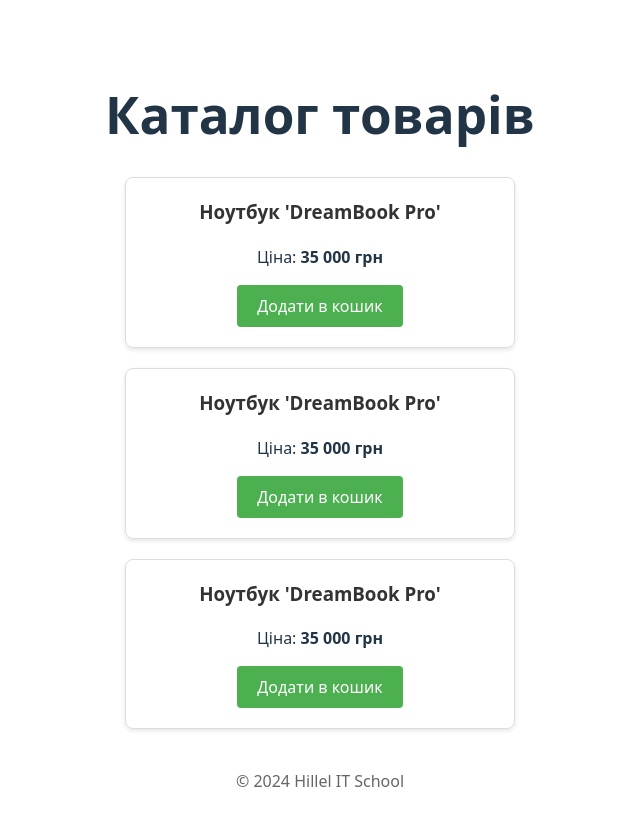
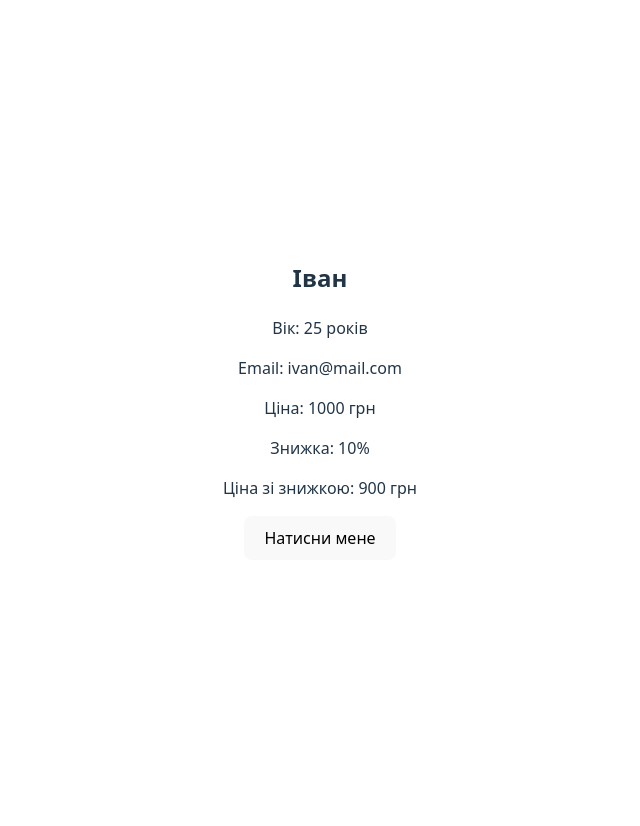
Before and after one commit to SDudyuk/react-vite-project, a React (Vite) app: page / in a window 1280 px wide. Shown: the top 826 px of the page, without its empty margins (320-960 px from the left). After the commit the page ends 800 px from the top, so only its background shows below. Built offline with nearby package versions, Linux system fonts and the light colour scheme.

Commit message:
work with props

```diff
--- a/src/App.jsx
+++ b/src/App.jsx
@@ -1,19 +1,22 @@
-import './App.css'
-import HillelCourses from './components/HillelCourses'
-import ProductCard from './components/ProductCard'
+import "./App.css";
+import HillelCourses from "./components/HillelCourses";
+import ProductCard from "./components/ProductCard";
+import UserCard from "./components/UserCard";
+import ProductPrice from "./components/ProductPrice";
+import Button from "./components/Button";
+
+const handleClick = () => {
+  alert("onClick");
+};
 
 function App() {
   return (
-    <main>
-      <h1>Каталог товарів</h1>
-
-      <ProductCard />
-      <ProductCard />
-      <ProductCard />
-
-      <footer>© 2024 Hillel IT School</footer>
-    </main>
-  )
+    <div>
+      <UserCard name="Іван" age={25} email="ivan@mail.com" />
+      <ProductPrice price={1000} discount={10} />
+      <Button onClick={handleClick} text="Натисни мене" disabled={false} />
+    </div>
+  );
 }
 
-export default App
+export default App;
--- /dev/null
+++ b/src/components/Button.jsx
@@ -0,0 +1,9 @@
+function Button({ onClick, text, disabled }) {
+  return (
+    <button onClick={onClick} disabled={disabled}>
+      {text}
+    </button>
+  );
+}
+
+export default Button;
--- /dev/null
+++ b/src/components/ProductPrice.jsx
@@ -0,0 +1,12 @@
+function ProductPrice({ price, discount }) {
+  const discountedPrice = price - (price * discount) / 100;
+  return (
+    <div>
+      <p>Ціна: {price} грн</p>
+      <p>Знижка: {discount}%</p>
+      <p>Ціна зі знижкою: {discountedPrice} грн</p>
+    </div>
+  );
+}
+
+export default ProductPrice;
--- /dev/null
+++ b/src/components/UserCard.jsx
@@ -0,0 +1,11 @@
+function UserCard({ name, age, email }) {
+  return (
+    <div className="user-card">
+      <h2>{name}</h2>
+      <p>Вік: {age} років</p>
+      <p>Email: {email}</p>
+    </div>
+  );
+}
+
+export default UserCard;
```
